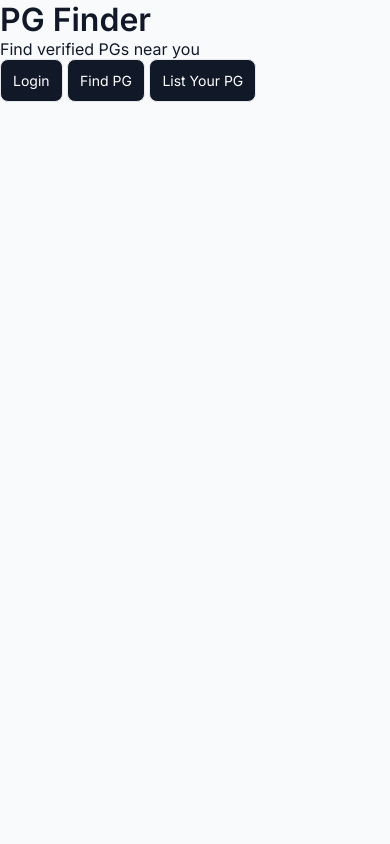
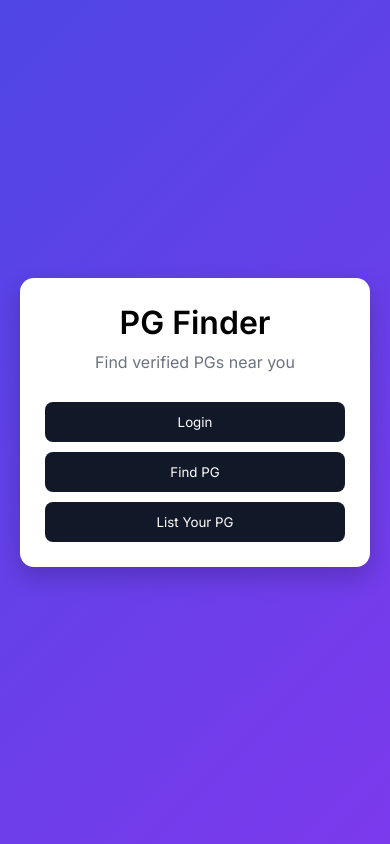
Before and after one commit to shreyansksingh49/Relocation-Helper, a website: page index.html in a window 390 px wide. Drawn offline with Linux system fonts and the light colour scheme.

Commit message:
Update style.css

```diff
--- a/style.css
+++ b/style.css
@@ -1,6 +1,5 @@
 @import url('https://fonts.googleapis.com/css2?family=Inter:wght@400;500;600&display=swap');
 
-/* RESET */
 * {
   margin: 0;
   padding: 0;
@@ -8,67 +7,60 @@
   font-family: 'Inter', sans-serif;
 }
 
-/* BODY */
 body {
-  background: #f9fafb;
-  color: #111827;
+  height: 100vh;
+  background: linear-gradient(135deg, #4f46e5, #7c3aed);
 }
 
-/* CENTER FULL PAGE */
-.home-wrapper {
+/* CENTER EVERYTHING */
+.main {
   height: 100vh;
   display: flex;
   justify-content: center;
   align-items: center;
 }
 
-/* MAIN BOX */
-.home-box {
+/* CARD */
+.card {
+  background: white;
+  padding: 35px;
+  border-radius: 14px;
+  width: 90%;
+  max-width: 350px;
   text-align: center;
-  max-width: 400px;
-  width: 90%;
+  box-shadow: 0 10px 25px rgba(0,0,0,0.2);
 }
 
 /* TITLE */
-.home-box h1 {
-  font-size: 32px;
-  font-weight: 600;
+.card h1 {
   margin-bottom: 10px;
 }
 
-/* SUBTEXT */
-.home-box p {
+.card p {
   color: #6b7280;
-  margin-bottom: 25px;
-  font-size: 15px;
+  margin-bottom: 20px;
 }
 
-/* BUTTON GROUP */
-.btn-group {
-  display: flex;
-  flex-direction: column;
-  gap: 10px;
-}
-
-/* BUTTON */
+/* BUTTONS */
 button {
+  width: 100%;
   padding: 12px;
+  margin-top: 10px;
+  border: none;
   border-radius: 8px;
-  border: 1px solid #e5e7eb;
   background: #111827;
   color: white;
-  font-size: 14px;
   cursor: pointer;
-  transition: 0.2s;
+  transition: 0.3s;
 }
 
 button:hover {
-  opacity: 0.9;
+  background: #374151;
 }
 
 /* MOBILE */
 @media (max-width: 600px) {
-  .home-box h1 {
-    font-size: 26px;
+  .card {
+    padding: 25px;
   }
 }
```
